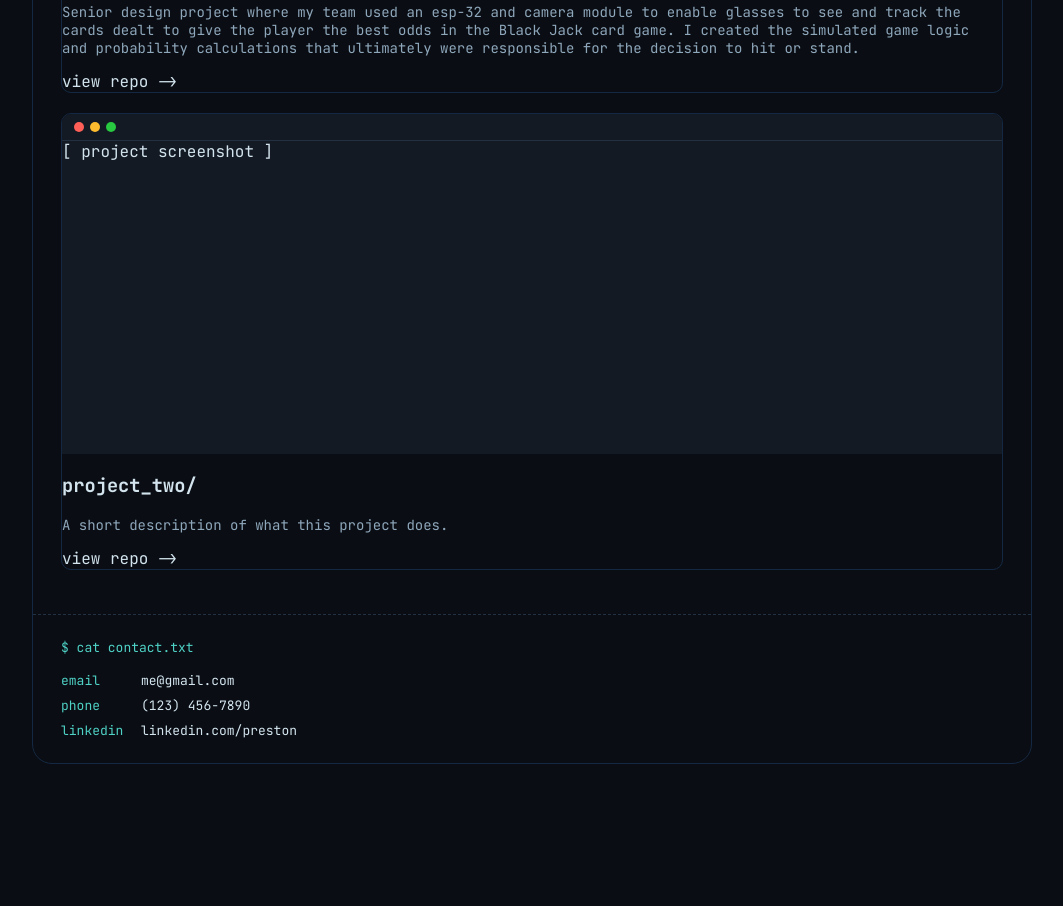
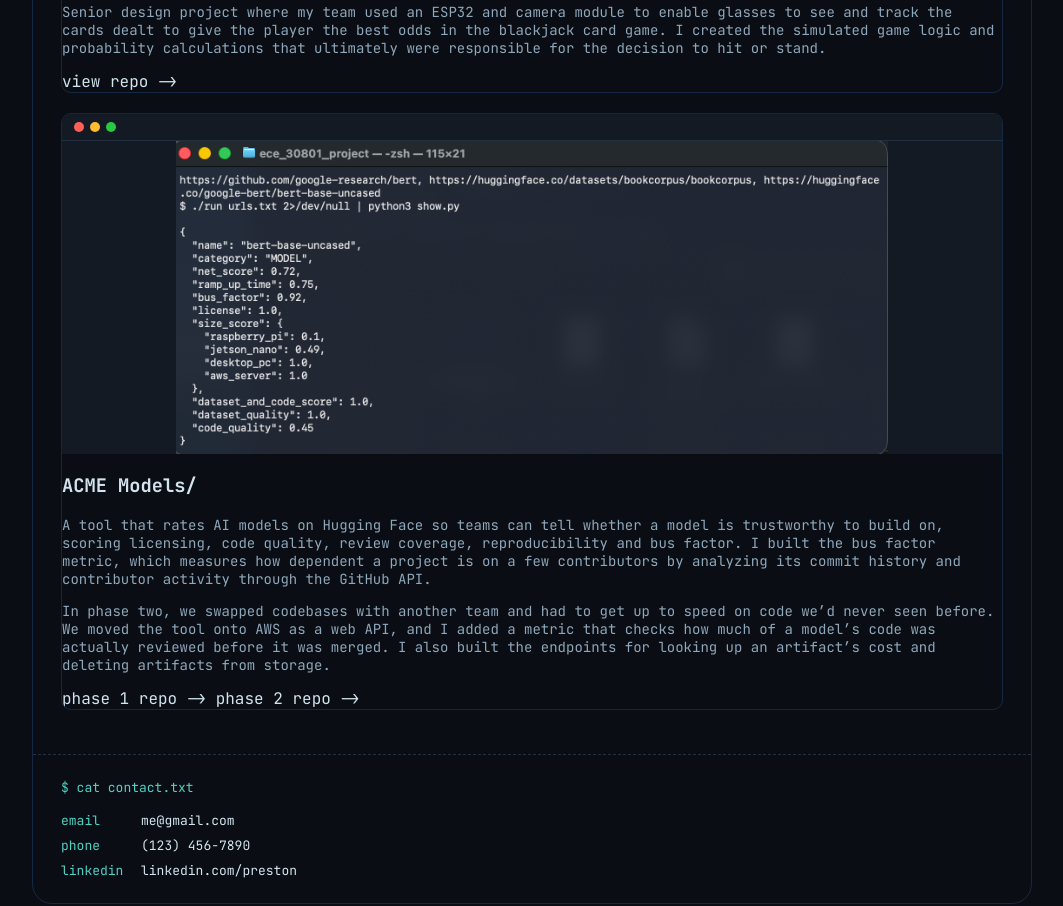
Before and after one commit to preasti03/preasti03.github.io, a plain HTML site: page index.html in a window 1280 px wide. Shown: the part 1065-1971 px from the top of the page, without its empty margins (108-1171 px from the left). Before the commit the page ends 1869 px from the top, so only its background shows below. Drawn offline with Linux system fonts and the light colour scheme.

Commit message:
added ACMEModels project, other touch ups

```diff
--- a/index.html
+++ b/index.html
@@ -31,7 +31,7 @@
                     <h1>Preston Astidias</h1>
                     <p>computer engineering graduate -> aspiring security engineer</p>
                 </div>
-                <a class="gh-link" href="https://github.com/YOUR-USERNAME" target="_blank" rel="noopener">
+                <a class="gh-link" href="https://github.com/preasti03" target="_blank" rel="noopener">
                     <img class="photo-box" src="images/headshot.jpg" alt="Preston Astidias">
                     <pre class="gh-ascii">
  ___ _ _____ _  _ _   _ ___
@@ -101,10 +101,10 @@
                     <span class="dot dot-yellow"></span>
                     <span class="dot dot-green"></span>
                 </div>
-                <img class="project-image" src="images/BlackHack_Image.jpg" alt="project_one screenshot">
+                <img class="project-image" src="images/BlackHack_Image.jpg" alt="Black_Hack_Glasses demo">
                 <h3>Black-Hack-Glasses/</h3>
-                <p>Senior design project where my team used an esp-32 and camera module to enable glasses to see and track the cards dealt to give the player the best odds in the Black Jack card game. I created the simulated game logic and probability calculations that ultimately were responsible for the decision to hit or stand.</p>
-                <a href="#">view repo -></a>
+                <p>Senior design project where my team used an ESP32 and camera module to enable glasses to see and track the cards dealt to give the player the best odds in the blackjack card game. I created the simulated game logic and probability calculations that ultimately were responsible for the decision to hit or stand.</p>
+                <a href="https://github.com/chamdanedu/Black-Hack-Glasses">view repo -></a>
         </div>
             <div class="project">
                 <div class="termheader project-header">
@@ -112,10 +112,12 @@
                     <span class="dot dot-yellow"></span>
                     <span class="dot dot-green"></span>
                 </div>
-                <div class="project-image">[ project screenshot ]</div>
-                <h3>project_two/</h3>
-                <p>A short description of what this project does.</p>
-                <a href="#">view repo -></a>
+                <img class="project-image" src="images/ACMEModels_Image.png" alt="ACMEModels CLI output">
+                <h3>ACME Models/</h3>
+                <p>A tool that rates AI models on Hugging Face so teams can tell whether a model is trustworthy to build on, scoring licensing, code quality, review coverage, reproducibility and bus factor. I built the bus factor metric, which measures how dependent a project is on a few contributors by analyzing its commit history and contributor activity through the GitHub API. </p>
+                <p>In phase two, we swapped codebases with another team and had to get up to speed on code we’d never seen before. We moved the tool onto AWS as a web API, and I added a metric that checks how much of a model’s code was actually reviewed before it was merged. I also built the endpoints for looking up an artifact’s cost and deleting artifacts from storage.</p>
+                <a href="https://github.com/giodegeronimo/ece_30801_project" target="_blank" rel="noopener">phase 1 repo -&gt;</a>
+                <a href="https://github.com/giodegeronimo/ACMEModels" target="_blank" rel="noopener">phase 2 repo -&gt;</a>
         </div>
         </section>
 
```
Also changed, not shown: images/ACMEModels_Image.png (added), 2 other files.
